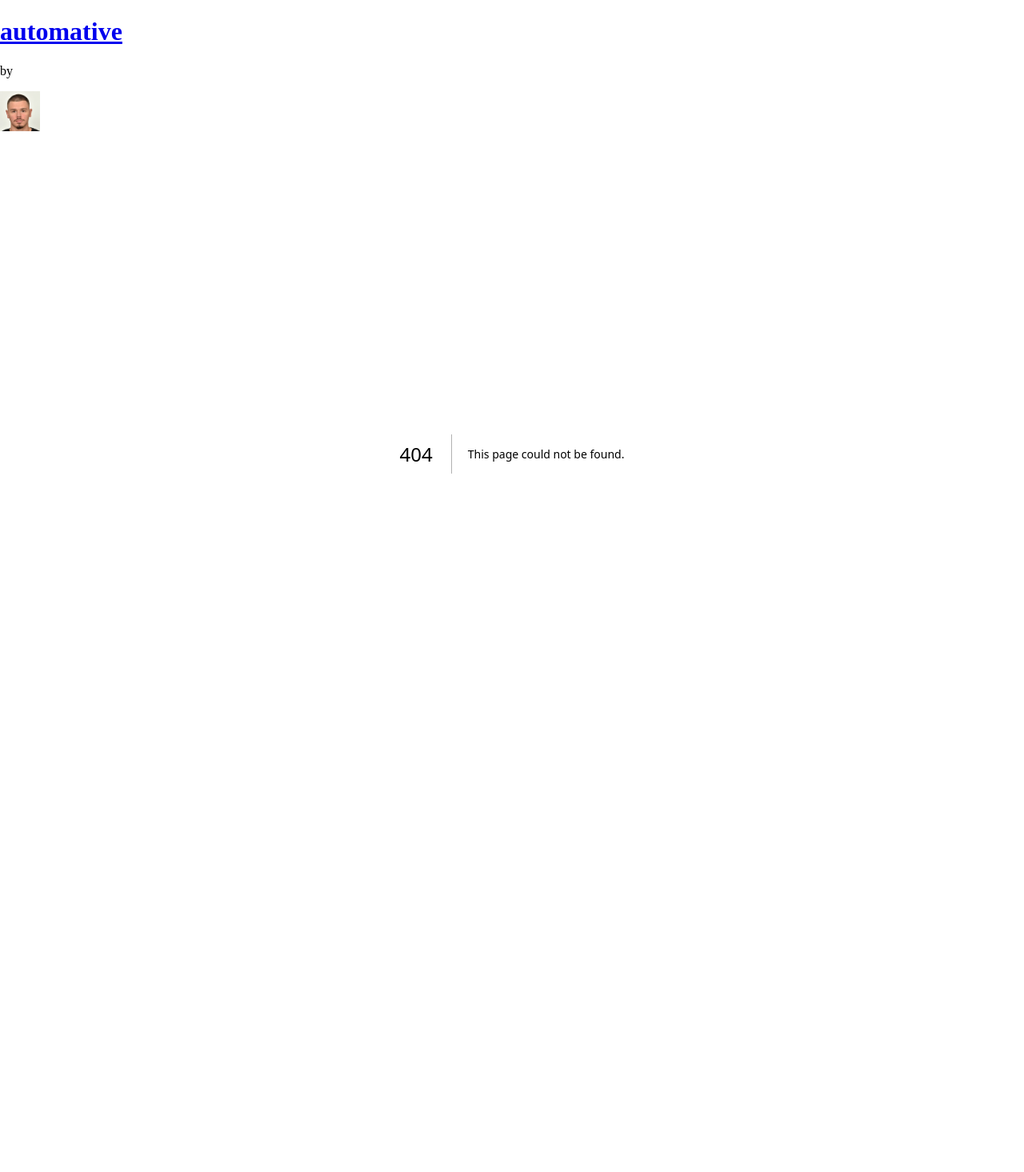
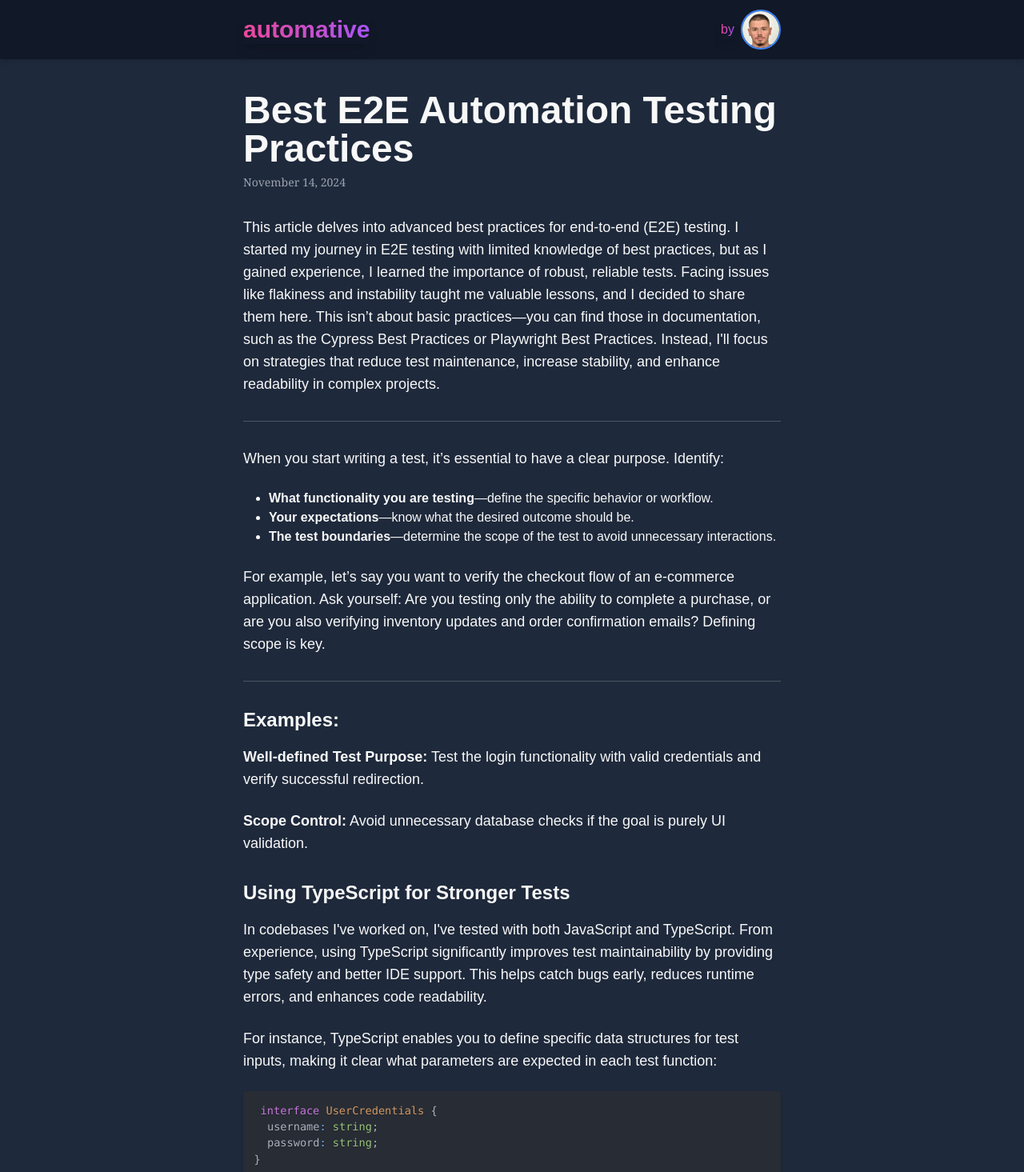
Before and after one commit to artshllk/e2e-testing-hub, a Next.js app: page /beste2epractices in a window 1280 px wide. Before the commit this address had no page. Shown: the top 1465 px of the page at 80% size. Before the commit the page ends 968 px from the top, so only its background shows below. Built offline with nearby package versions, Linux system fonts and the light colour scheme.

Commit message:
integrated react icons & improved UI

```diff
--- a/package.json
+++ b/package.json
@@ -12,6 +12,7 @@
     "next": "15.0.1",
     "react": "^18.2.0",
     "react-dom": "^18.2.0",
+    "react-icons": "^5.3.0",
     "react-syntax-highlighter": "^15.6.1"
   },
   "devDependencies": {
--- /dev/null
+++ b/src/app/beste2epractices/page.jsx
@@ -0,0 +1,231 @@
+import { articles } from "@/pages";
+import "@/styles/globals.css";
+import { Prism as SyntaxHighlighter } from "react-syntax-highlighter";
+import {
+  oneDark,
+  cb,
+  duotoneDark,
+} from "react-syntax-highlighter/dist/esm/styles/prism";
+
+export default function E2EPractices() {
+  return (
+    <div className="flex flex-col items-center min-h-screen pt-10 px-4 md:px-20 text-customLightGray">
+      <div className="text-left mb-8 w-full max-w-lg md:max-w-2xl">
+        <h1 className="text-4xl md:text-5xl font-extrabold">
+          {articles[2].name}
+        </h1>
+        <p className="text-gray-400 text-sm mt-2 font-serif">
+          {articles[2].date}
+        </p>
+      </div>
+
+      <div className="text-left w-full max-w-2xl">
+        <p className="text-lg mb-6">
+          This article delves into advanced best practices for end-to-end (E2E)
+          testing. I started my journey in E2E testing with limited knowledge of
+          best practices, but as I gained experience, I learned the importance
+          of robust, reliable tests. Facing issues like flakiness and
+          instability taught me valuable lessons, and I decided to share them
+          here. This isn’t about basic practices—you can find those in
+          documentation, such as the Cypress Best Practices or Playwright Best
+          Practices. Instead, I'll focus on strategies that reduce test
+          maintenance, increase stability, and enhance readability in complex
+          projects.
+        </p>
+
+        <hr className="border-gray-600 w-full max-w-lg md:max-w-2xl my-8" />
+
+        <p className="text-lg mb-6">
+          When you start writing a test, it’s essential to have a clear purpose.
+          Identify:
+        </p>
+
+        <ul className="list-disc pl-8 mb-6">
+          <li>
+            <strong>What functionality you are testing</strong>—define the
+            specific behavior or workflow.
+          </li>
+          <li>
+            <strong>Your expectations</strong>—know what the desired outcome
+            should be.
+          </li>
+          <li>
+            <strong>The test boundaries</strong>—determine the scope of the test
+            to avoid unnecessary interactions.
+          </li>
+        </ul>
+
+        <p className="text-lg mb-6">
+          For example, let’s say you want to verify the checkout flow of an
+          e-commerce application. Ask yourself: Are you testing only the ability
+          to complete a purchase, or are you also verifying inventory updates
+          and order confirmation emails? Defining scope is key.
+        </p>
+
+        <hr className="border-gray-600 w-full max-w-lg md:max-w-2xl my-8" />
+
+        <h2 className="text-2xl font-extrabold mt-8 mb-4">Examples:</h2>
+        <p className="text-lg mb-6">
+          <strong>Well-defined Test Purpose:</strong> Test the login
+          functionality with valid credentials and verify successful
+          redirection.
+        </p>
+        <p className="text-lg mb-6">
+          <strong>Scope Control:</strong> Avoid unnecessary database checks if
+          the goal is purely UI validation.
+        </p>
+
+        <h2 className="text-2xl font-semibold mt-8 mb-4">
+          Using TypeScript for Stronger Tests
+        </h2>
+        <p className="text-lg mb-6">
+          In codebases I've worked on, I've tested with both JavaScript and
+          TypeScript. From experience, using TypeScript significantly improves
+          test maintainability by providing type safety and better IDE support.
+          This helps catch bugs early, reduces runtime errors, and enhances code
+          readability.
+        </p>
+
+        <p className="text-lg mb-6">
+          For instance, TypeScript enables you to define specific data
+          structures for test inputs, making it clear what parameters are
+          expected in each test function:
+        </p>
+
+        <SyntaxHighlighter
+          language="typescript"
+          style={oneDark}
+          className="mb-6 rounded-md text-sm shadow-md overflow-auto syntax-highlighter"
+        >
+          {`interface UserCredentials {
+  username: string;
+  password: string;
+}
+
+const login = ({ username, password }: UserCredentials) => {
+  cy.get('[data-testid="username"]').type(username);
+  cy.get('[data-testid="password"]').type(password);
+  cy.get('[data-testid="login-button"]').click();
+};`}
+        </SyntaxHighlighter>
+
+        <p className="text-lg mb-6">
+          Using TypeScript also helps when testing complex flows, as it ensures
+          consistent data types across tests, which is particularly helpful when
+          working with API responses.
+        </p>
+
+        <hr className="border-gray-600 w-full max-w-lg md:max-w-2xl my-8" />
+
+        <h2 className="text-2xl font-semibold mt-8 mb-4">
+          Framework-Specific Syntax: Write Tests for Testers
+        </h2>
+        <p className="text-lg mb-6">
+          Tests should be familiar to anyone with a testing background rather
+          than deeply embedded with developer-specific logic. I’ve seen
+          developers writing tests using complex JavaScript syntax that, while
+          powerful, doesn’t align well with E2E testing best practices. The goal
+          is to write clean, readable tests that anyone on the testing team can
+          understand.
+        </p>
+
+        <p className="text-lg mb-6">
+          For instance, instead of embedding complicated logic in your test, aim
+          for clear, framework-native syntax:
+        </p>
+
+        <h3 className="text-xl font-semibold mt-8 mb-4">
+          Developer-Centric Approach:
+        </h3>
+        <SyntaxHighlighter
+          language="javascript"
+          style={oneDark}
+          className="mb-6 rounded-md text-sm shadow-md overflow-auto syntax-highlighter"
+        >
+          {`cy.get('.items').then(($items) => {
+  Array.from($items).forEach(item => {
+    if (item.innerText.includes('Special')) {
+      cy.wrap(item).click();
+    }
+  });
+});`}
+        </SyntaxHighlighter>
+
+        <h3 className="text-xl font-semibold mt-8 mb-4">
+          Testing-Focused Approach:
+        </h3>
+        <SyntaxHighlighter
+          language="javascript"
+          style={oneDark}
+          className="mb-6 rounded-md text-sm shadow-md overflow-auto syntax-highlighter"
+        >
+          {`cy.get('.items')
+  .contains('Special')
+  .click();`}
+        </SyntaxHighlighter>
+
+        <p className="text-lg mb-6">
+          The second example uses Cypress’s .contains() method, which makes the
+          intent clear and the code simpler to maintain. This approach leverages
+          the framework’s functionality, making tests more robust and less prone
+          to breaking due to minor UI changes.
+        </p>
+
+        <hr className="border-gray-600 w-full max-w-lg md:max-w-2xl my-8" />
+
+        <h2 className="text-2xl font-semibold mt-8 mb-4">
+          Reducing Flakiness with Reliable Test Patterns
+        </h2>
+        <p className="text-lg mb-6">
+          Flaky tests can make CI/CD pipelines unreliable. Here are some
+          strategies to reduce flakiness:
+        </p>
+
+        <ul className="list-disc pl-8 mb-6">
+          <li>
+            Use consistent selectors—data-testid attributes are often preferable
+            because they’re less likely to change.
+          </li>
+          <li>
+            Minimize waits—instead of hard-coded delays, wait for elements to
+            reach expected states, like cy.get().should('be.visible').
+          </li>
+          <li>
+            Leverage network stubbing—mock API responses to control test data
+            precisely and avoid dependence on external data.
+          </li>
+        </ul>
+
+        <p className="text-lg mb-6">
+          Example of Network Stubbing in{" "}
+          <span className="font-semibold">Cypress</span>
+        </p>
+
+        <SyntaxHighlighter
+          language="javascript"
+          style={oneDark}
+          className="mb-6 rounded-md text-sm shadow-md overflow-auto syntax-highlighter"
+        >
+          {`cy.intercept('POST', '/api/checkout', { statusCode: 200, body: { order: '12345' } });
+cy.get('[data-testid="checkout-button"]').click();
+cy.get('[data-testid="order-confirmation"]').should('contain', 'Order 12345');`}
+        </SyntaxHighlighter>
+
+        <p className="text-lg mb-6">
+          In this example, we ensure that the order confirmation is controlled,
+          reducing dependency on backend changes or network latency.
+        </p>
+
+        <hr className="border-gray-600 w-full max-w-lg md:max-w-2xl my-8" />
+
+        <p className="text-lg mb-6">
+          By following these practices, you’ll not only write more reliable
+          tests but also improve the readability and maintainability of your
+          test suite. Advanced testing is about balancing between simulating
+          real-world interactions and creating tests that are stable and easy to
+          maintain.
+        </p>
+      </div>
+    </div>
+  );
+}
--- a/src/app/wetvsdry/page.jsx
+++ b/src/app/wetvsdry/page.jsx
@@ -2,6 +2,7 @@ import { articles } from "@/pages";
 import "@/styles/globals.css";
 import { Prism as SyntaxHighlighter } from "react-syntax-highlighter";
 import { oneDark } from "react-syntax-highlighter/dist/esm/styles/prism";
+import { FaLightbulb } from "react-icons/fa";
 
 export default function WetVsDry() {
   return (
@@ -12,7 +13,7 @@ export default function WetVsDry() {
           {articles[1].name}
         </h1>
         <p className="text-gray-400 text-sm mt-2 font-serif">
-          November 10, 2024
+          {articles[1].date}
         </p>
       </div>
 
@@ -24,11 +25,17 @@ export default function WetVsDry() {
             WET (Write Everything Twice) and DRY (Don’t Repeat Yourself).
           </p>
 
-          <p className="mt-2 mb-4">
+          <p
+            className="bg-indigo-200 p-4 rounded-md shadow-2xl font-semibold text-indigo-900 mt-6"
+            style={{
+              boxShadow: "5px 10px 10px rgba(75, 85, 99, 0.5)",
+            }}
+          >
+            <FaLightbulb className="inline-block mr-2 text-indigo-600" />
             Understanding the difference between WET and DRY testing is crucial
             because I've often seen how quickly things can become difficult to
             manage. When tests aren't structured thoughtfully from the start, it
-            can be challenging and time-consuming to refactor them later on
+            can be challenging and time-consuming to refactor them later on.
           </p>
 
           <hr className="border-gray-600 w-full max-w-lg md:max-w-2xl my-8" />
@@ -57,13 +64,11 @@ export default function WetVsDry() {
             </li>
           </ul>
 
-          <hr className="border-gray-600 w-full max-w-lg md:max-w-2xl my-8" />
-
           <h3 className="text-xl font-semibold mt-6">Example:</h3>
           <SyntaxHighlighter
             language="javascript"
             style={oneDark}
-            className="mb-6 rounded-md overflow-auto syntax-highlighter"
+            className="mb-6 rounded-md text-sm shadow-md overflow-auto syntax-highlighter"
           >
             {`describe('Login Tests - WET', () => {
   test('should allow user to login with valid credentials', async () => {
@@ -88,6 +93,8 @@ export default function WetVsDry() {
             In this WET test, the code for filling out the login form and
             clicking the submit button is repeated in both test cases.
           </p>
+
+          <hr className="border-gray-600 w-full max-w-lg md:max-w-2xl my-8" />
 
           <h2 className="text-3xl font-extrabold mt-6 mb-2">DRY Tests</h2>
           <p>
@@ -118,7 +125,7 @@ export default function WetVsDry() {
           <SyntaxHighlighter
             language="javascript"
             style={oneDark}
-            className="mb-6 rounded-md overflow-auto syntax-highlighter"
+            className="mb-6 rounded-md overflow-auto shadow-md syntax-highlighter"
           >
             {`describe('Login Tests - DRY', () => {
   const login = async (username, password) => {
--- a/src/pages/index.js
+++ b/src/pages/index.js
@@ -15,6 +15,14 @@ export const articles = [
     name: "Should Tests Be WET or DRY?",
     date: "Novemeber 10, 2024",
     description: "Finding the Right Balance",
+  },
+  {
+    id: 3,
+    path: "/beste2epractices",
+    name: "Best E2E Automation Testing Practices",
+    date: "November 14, 2024",
+    description:
+      "Advanced strategies to improve test stability and reduce flakiness",
   },
 ];
 
```
Also changed, not shown: 1 other file (tests, documents, lock files or other folders).
